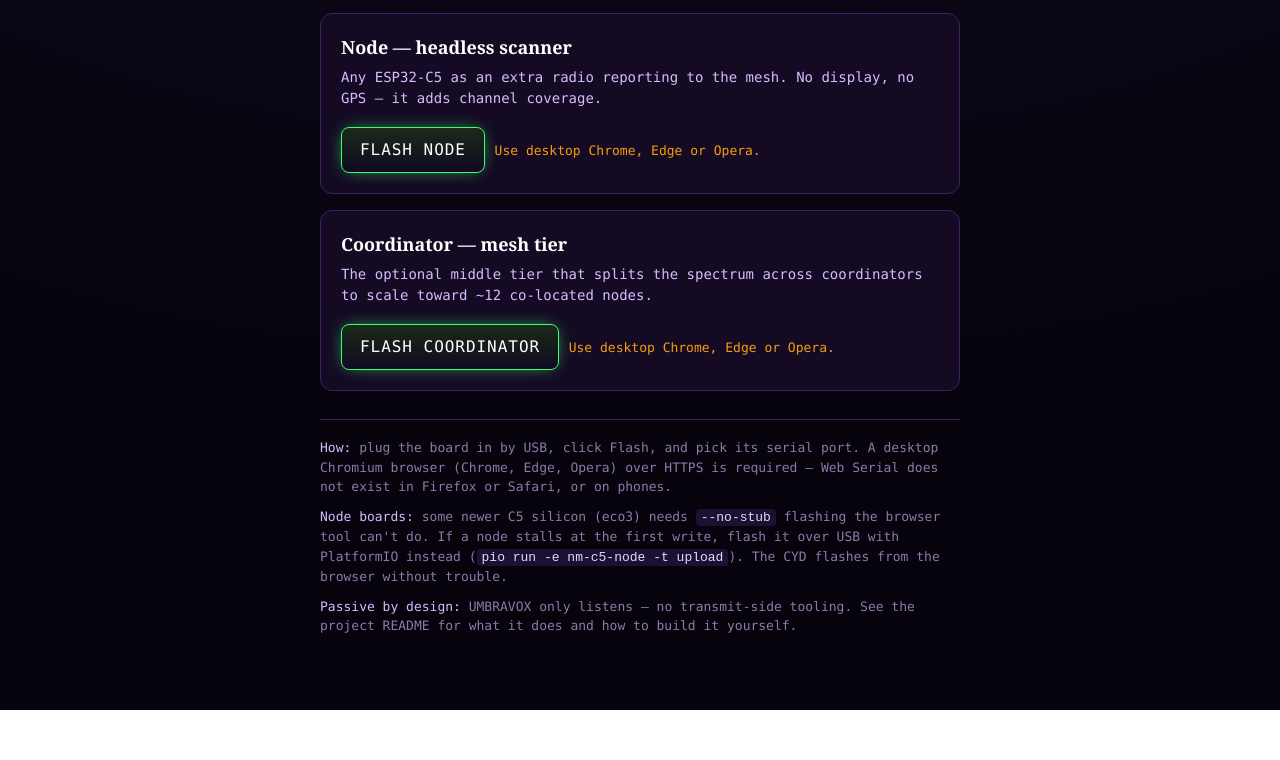
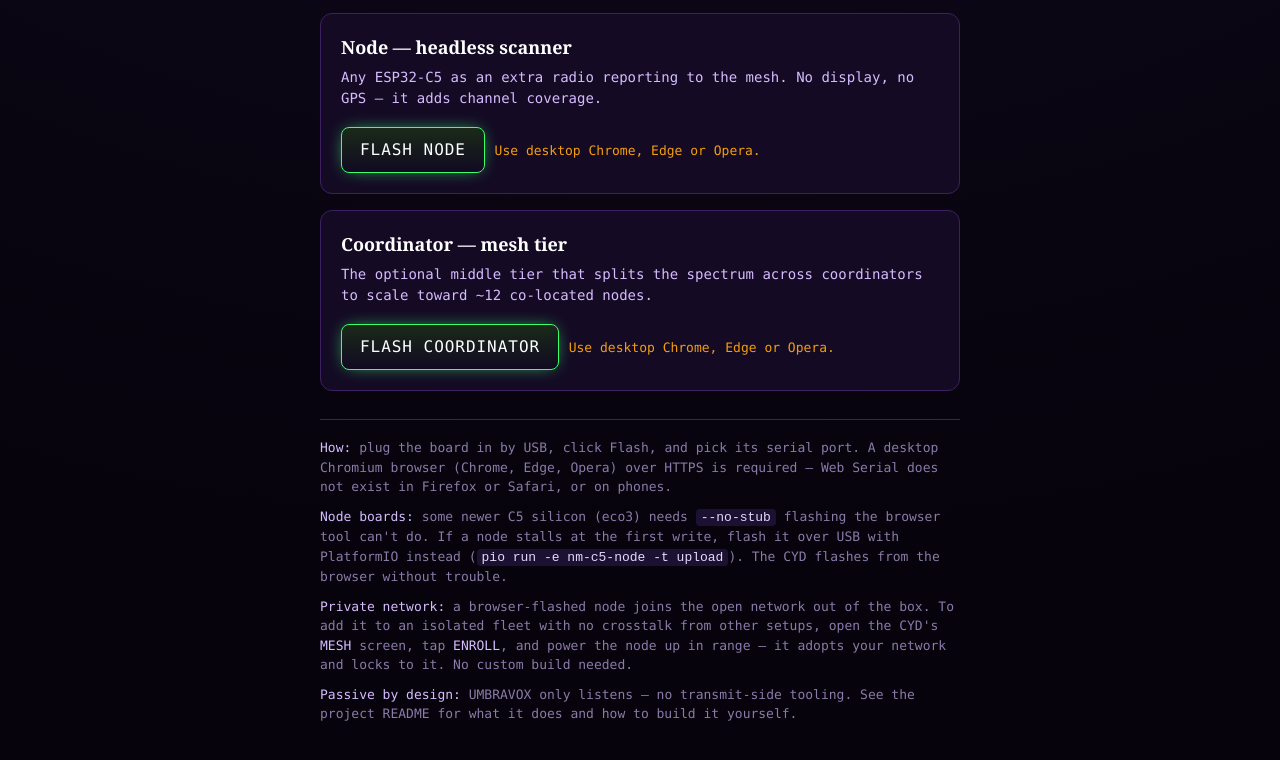
Before and after one commit to Em3ritus/umbravox, a plain HTML site: page web/index.html in a window 1280 px wide. Shown: the part 410-1170 px from the top of the page. Before the commit the page ends 1120 px from the top, so only its background shows below. Drawn offline with Linux system fonts and the light colour scheme; a script that the page names is missing.

Commit message:
docs: web flasher -- note that a stock node joins a private fleet via ENROLL
Co-Authored-By: Claude Opus 4.8 <noreply@anthropic.com>

```diff
--- a/web/index.html
+++ b/web/index.html
@@ -87,6 +87,7 @@
   <div class="req">
     <p><b>How:</b> plug the board in by USB, click Flash, and pick its serial port. A desktop Chromium browser (Chrome, Edge, Opera) over HTTPS is required &mdash; Web Serial does not exist in Firefox or Safari, or on phones.</p>
     <p><b>Node boards:</b> some newer C5 silicon (eco3) needs <code>--no-stub</code> flashing the browser tool can't do. If a node stalls at the first write, flash it over USB with PlatformIO instead (<code>pio run -e nm-c5-node -t upload</code>). The CYD flashes from the browser without trouble.</p>
+    <p><b>Private network:</b> a browser-flashed node joins the open network out of the box. To add it to an isolated fleet with no crosstalk from other setups, open the CYD's <b>MESH</b> screen, tap <b>ENROLL</b>, and power the node up in range &mdash; it adopts your network and locks to it. No custom build needed.</p>
     <p><b>Passive by design:</b> UMBRAVOX only listens &mdash; no transmit-side tooling. See the project README for what it does and how to build it yourself.</p>
   </div>
 </div>
```
